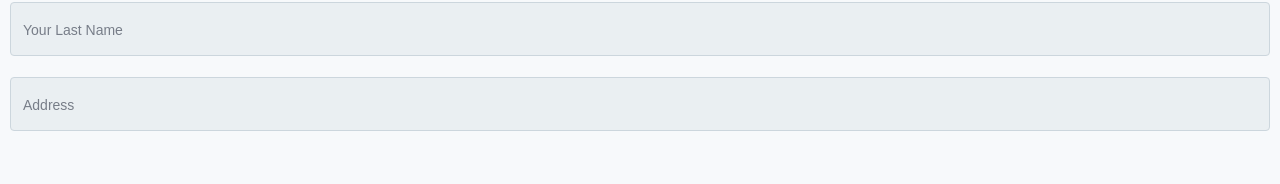
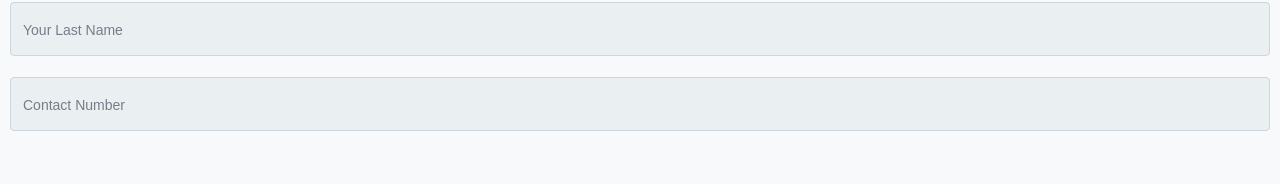
Before and after one commit to philipyoungg/simple-form, a React (Create React App) app: page / in a window 1280 px wide. Shown: the part 245-429 px from the top of the page. Built offline with nearby package versions, Linux system fonts and the light colour scheme.

Commit message:
added react router dom as dependencies

```diff
--- a/src/FormUserRegistration.jsx
+++ b/src/FormUserRegistration.jsx
@@ -4,14 +4,14 @@ import FixedButton from "./FixedButton";
 import { fontSizePrimary, textColorSecondary } from "./variable";
 
 const validate = values => {
-  const defaultErrMessage = "input is required";
+  const defaultErrMessage = "This field cannot be empty";
   const errors = {};
   if (!values.firstName) errors.firstName = defaultErrMessage;
   if (!values.lastName) errors.lastName = defaultErrMessage;
   if (!values.phone) {
     errors.phone = defaultErrMessage;
   } else if (isNaN(Number(values.phone))) {
-    errors.phone = "please enter number";
+    errors.phone = "This field needs number";
   }
   if (!values.address) errors.address = defaultErrMessage;
   return errors;
@@ -44,6 +44,7 @@ const renderField = ({
       type={type}
       style={{
         position: "relative",
+        padding: 0,
         marginTop: "4px",
         fontSize: fontSizePrimary,
         marginBottom: "0",
@@ -105,7 +106,7 @@ class FormUserRegistration extends React.Component {
           name="phone"
           component={renderField}
           type="tel"
-          label="Address"
+          label="Contact Number"
         />
       <FixedButton valid={valid} />
       </form>
```
